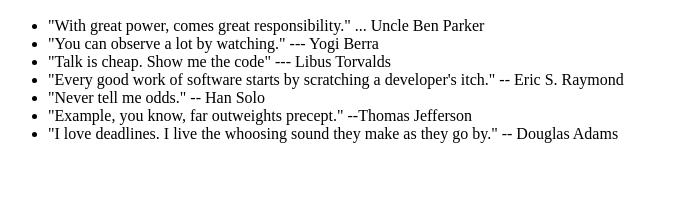
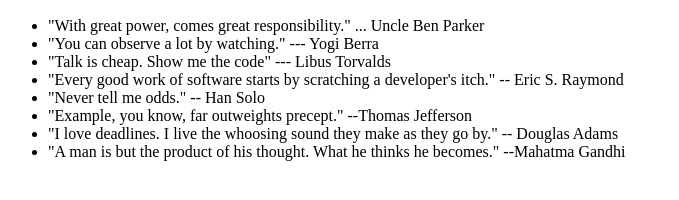
Before and after one commit to donato62/0main_openSAP_repo, a plain HTML site: page index.html in a window 1280 px wide. Shown: the part 110-310 px from the top of the page, without its empty margins (0-679 px from the left). Drawn offline with Linux system fonts and the light colour scheme.

Commit message:
Gandhi quote

```diff
--- a/index.html
+++ b/index.html
@@ -16,6 +16,7 @@
 		<li>"Never tell me odds." -- Han Solo</li>
 		<li>"Example, you know, far outweights precept." --Thomas Jefferson</li>
 		<li>"I love deadlines. I live the whoosing sound they make as they go by." -- Douglas Adams</li>
+		<li>"A man is but the product of his thought. What he thinks he becomes." --Mahatma Gandhi</li>
 	</ul>
 </body>
 </html>
```
